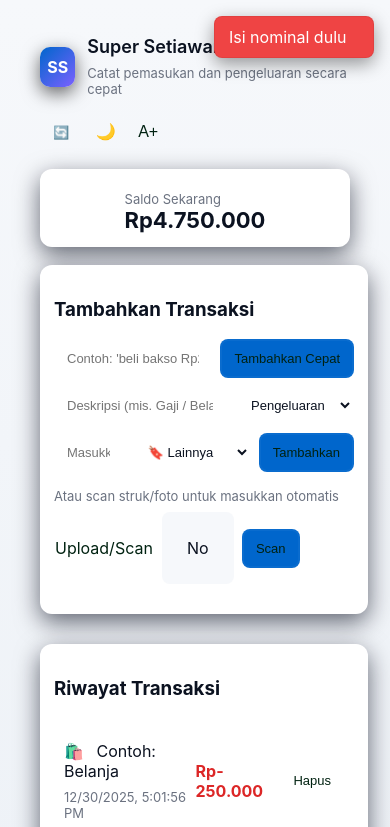
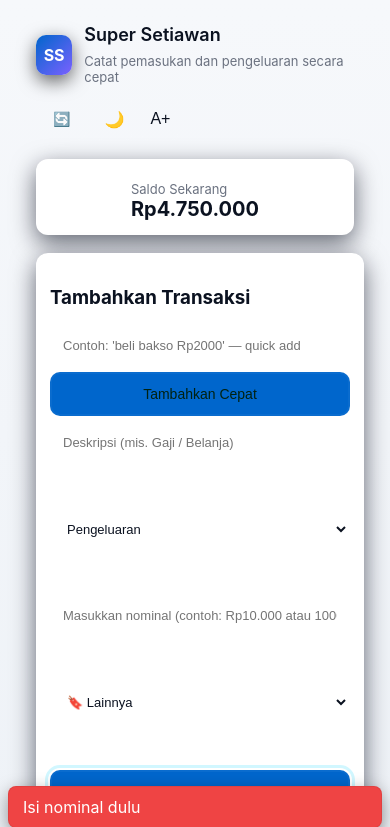
Before and after one commit to sultanfathan321-debug/Super-Setiawan, a plain HTML site: page index.html in a window 390 px wide. Both pictures are taken after a click on the button "Tambahkan". Shown: the top 827 px of the page. Drawn offline with nearby package versions, Linux system fonts and the light colour scheme.

Commit message:
style2.css

```diff
--- a/style.css
+++ b/style.css
@@ -7,10 +7,13 @@
   --card-contrast:rgba(255,255,255,0.02);
   --accent:#00d4ff;
   --muted:#9aa4b2;
-  --green:#16a34a;
+  --green:#34d399; /* brighter, more visible on dark bg */
   --red:#ef4444;
   --text:#e6eef6;
   --logo-text:#021;
+  --btn-min-height:44px;
+  --touch-padding:14px;
+  --input-focus: rgba(0,212,255,0.18);
 }
 /* Light theme overrides */
 [data-theme="light"]{
@@ -27,8 +30,8 @@
   --logo-text:#fff;
 }
 html,body{height:100%;margin:0;font-family:Inter,Segoe UI,Arial,Helvetica,sans-serif;background:linear-gradient(180deg,var(--bg-start) 0%,var(--bg-end) 100%);color:var(--text);transition:background .25s,color .25s}
-.container{max-width:980px;width:calc(100% - 48px);margin:24px auto;padding:18px}
-.header{display:flex;align-items:center;justify-content:space-between;gap:16px;flex-wrap:wrap}
+.container{max-width:980px;width:calc(100% - 48px);margin:24px auto;padding:clamp(12px,2.5vw,28px)}
+.header{display:flex;align-items:center;justify-content:space-between;gap:16px;flex-wrap:wrap;row-gap:12px}
 .brand{display:flex;align-items:center;gap:12px}
 .logo{width:clamp(40px,8vw,56px);height:clamp(40px,8vw,56px);border-radius:10px;background:linear-gradient(135deg,var(--accent),#7b61ff);display:flex;align-items:center;justify-content:center;font-weight:700;color:var(--logo-text);box-shadow:0 6px 18px rgba(0,0,0,.6)}
 .title{font-size:clamp(18px,2.2vw,22px);font-weight:600}
@@ -57,8 +60,19 @@ html,body{height:100%;margin:0;font-family:Inter,Segoe UI,Arial,Helvetica,sans-s
   .save-budget{min-width:unset}
   .cat-actions{flex-direction:column}
 }
-.btn{background:var(--accent);color:#021;border:2px solid rgba(255,255,255,0.04);cursor:pointer;transition:background .12s,color .12s,border-color .12s}
-.btn.ghost{background:transparent;border:1px solid rgba(255,255,255,0.04)}
+.btn{background:var(--accent);color:#021;border:2px solid rgba(255,255,255,0.04);cursor:pointer;transition:background .12s,color .12s,border-color .12s;min-height:var(--btn-min-height);padding:calc(var(--touch-padding) - 4px) 16px;font-size:clamp(14px,2vw,16px);display:inline-flex;align-items:center;justify-content:center;border-radius:10px}
+.btn:focus{outline:3px solid var(--input-focus);outline-offset:2px}
+button:active{transform:translateY(1px)}
+.btn.full{width:100%}
+.input:focus, select:focus{outline:3px solid var(--input-focus);outline-offset:2px}
+.btn.ghost{background:transparent;border:1px solid rgba(255,255,255,0.04);color:var(--text);transition:background .12s,color .12s,opacity .12s}
+.btn.ghost:hover{background:rgba(255,255,255,0.03)}
+/* Specific styles for category actions to improve visibility */
+.cat-actions .edit-cat{color:var(--accent);border-color:rgba(255,255,255,0.06)}
+.cat-actions .edit-cat:hover{background:linear-gradient(90deg,var(--accent),#7b61ff);color:var(--logo-text)}
+.cat-actions .del-cat{color:var(--red);border-color:rgba(255,255,255,0.06)}
+.cat-actions .del-cat:hover{background:rgba(239,68,68,0.12);color:var(--red)}
+.cat-actions .btn[disabled]{opacity:.4;cursor:not-allowed}
 .tx-list{flex:1;overflow:auto;margin-top:12px;max-height:none}
 .tx{display:flex;justify-content:space-between;padding:10px;border-radius:8px;margin-bottom:8px;background:linear-gradient(180deg,rgba(255,255,255,0.01),transparent)}
 .tx .meta{display:flex;flex-direction:column}
@@ -66,9 +80,24 @@ html,body{height:100%;margin:0;font-family:Inter,Segoe UI,Arial,Helvetica,sans-s
 .tx .amount.in{color:var(--green)}
 .tx .amount.out{color:var(--red)}
 .hint{font-size:13px;color:var(--muted);margin-top:8px}
-.scan-area{display:flex;align-items:center;gap:8px}
-.preview{width:72px;height:72px;border-radius:8px;background:var(--bg);display:flex;align-items:center;justify-content:center;border:1px dashed rgba(255,255,255,0.03);overflow:hidden}
+.scan-area{display:flex;align-items:center;gap:12px}
+.scan-area .scan-btn{display:inline-flex;align-items:center;gap:8px;padding:12px 16px;border-radius:12px;border:1px solid rgba(255,255,255,0.06);background:linear-gradient(90deg,var(--accent),#7b61ff);color:var(--logo-text);cursor:pointer;font-weight:700;box-shadow:0 6px 18px rgba(0,0,0,0.35)}
+.scan-area .scan-btn input{display:none}
+.preview{width:112px;height:112px;border-radius:10px;background:linear-gradient(180deg,rgba(255,255,255,0.01),transparent);display:flex;align-items:center;justify-content:center;border:1px dashed rgba(255,255,255,0.06);overflow:hidden;color:var(--muted)}
+.preview img{width:100%;height:100%;object-fit:cover}
+.preview img{width:100%;height:100%;object-fit:cover}
 .theme-toggle{display:inline-flex;align-items:center;justify-content:center;padding:8px;border-radius:8px;border:1px solid rgba(255,255,255,0.04);background:transparent;cursor:pointer;font-size:16px}
+.header-actions{display:none}
+@media(max-width:900px){
+  .totals{display:none}
+  .header-actions{display:flex;gap:8px;align-items:center}
+  .header-actions[aria-hidden="true"]{display:flex}
+}
+@media (max-width:480px){
+  .scan-area{flex-direction:column;align-items:stretch}
+  .scan-area .scan-btn{width:100%;justify-content:center}
+  .preview{width:100%;height:auto;aspect-ratio:4/3}
+}
 .theme-toggle[aria-pressed="true"]{outline:2px solid rgba(255,255,255,0.06)}
 .chart-wrap{height:clamp(180px,24vh,320px)}
 .budget-list{margin-top:8px}
@@ -86,7 +115,7 @@ html,body{height:100%;margin:0;font-family:Inter,Segoe UI,Arial,Helvetica,sans-s
 [data-theme="light"] .toast{background:rgba(255,255,255,0.94);color:var(--text);border:1px solid rgba(0,0,0,0.06);}
 .toast.hide{opacity:0;transform:translateY(-8px)}
 .toast.info{background:linear-gradient(90deg,var(--accent),#7b61ff);color:var(--logo-text)}
-.toast.success{background:#16a34a;color:#fff}
+.toast.success{background:var(--green);color:#fff}
 .toast.warning{background:#f59e0b;color:#021}
 .toast.error{background:#ef4444;color:#fff}
 .toast .action{margin-left:12px;padding:6px 10px;border-radius:6px;border:1px solid rgba(255,255,255,0.06);background:transparent;color:inherit;cursor:pointer}
@@ -103,9 +132,27 @@ html,body{height:100%;margin:0;font-family:Inter,Segoe UI,Arial,Helvetica,sans-s
 .footer{margin-top:18px;font-size:13px;color:var(--muted);text-align:center}
 @media(max-width:900px){.grid{grid-template-columns:1fr;}
 .totals{display:none}
-.container{padding:16px;margin:20px auto}
+.header-actions{display:flex}
+.container{padding:14px;margin:16px auto}
 .balance{font-size:22px}
 .card{padding:14px}}
+
+@media (max-width:600px){
+  .form-row{flex-direction:column;align-items:stretch}
+  .small{width:100%}
+  .btn{width:100%}
+  .btn.ghost{width:auto}
+  .scan-area{flex-direction:column;align-items:stretch}
+  .preview{width:100%;height:auto;aspect-ratio:4/3}
+  .balance{font-size:20px}
+  .title{font-size:18px}
+  .container{padding:12px;margin:12px auto}
+  .budget-item .form-row{flex-direction:column}
+  .budget-item .save-budget{width:100%}
+  .header-actions{display:flex}
+  .toast-container{right:8px;left:8px;top:auto;bottom:16px;flex-direction:column-reverse;align-items:center}
+  .toast{width:100%;max-width:480px}
+}
 
 /* Accessible / Senior-friendly UI */
 [data-accessibility="large"]{
```
